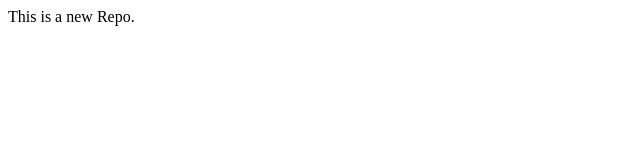
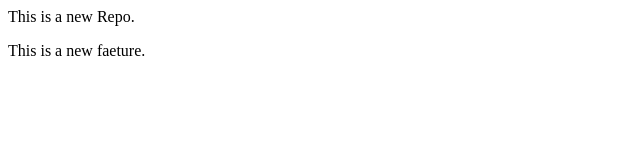
Before and after one commit to jawatkars/localrepo, a plain HTML site: page index.html in a window 1280 px wide. Shown: the whole page, without its empty margins (0-640 px from the left). Drawn offline with Linux system fonts and the light colour scheme.

Commit message:
Add new feature

```diff
--- a/index.html
+++ b/index.html
@@ -1 +1,2 @@
 <p>This is a new Repo.</p>
+<p>This is a new faeture.</p>
```
